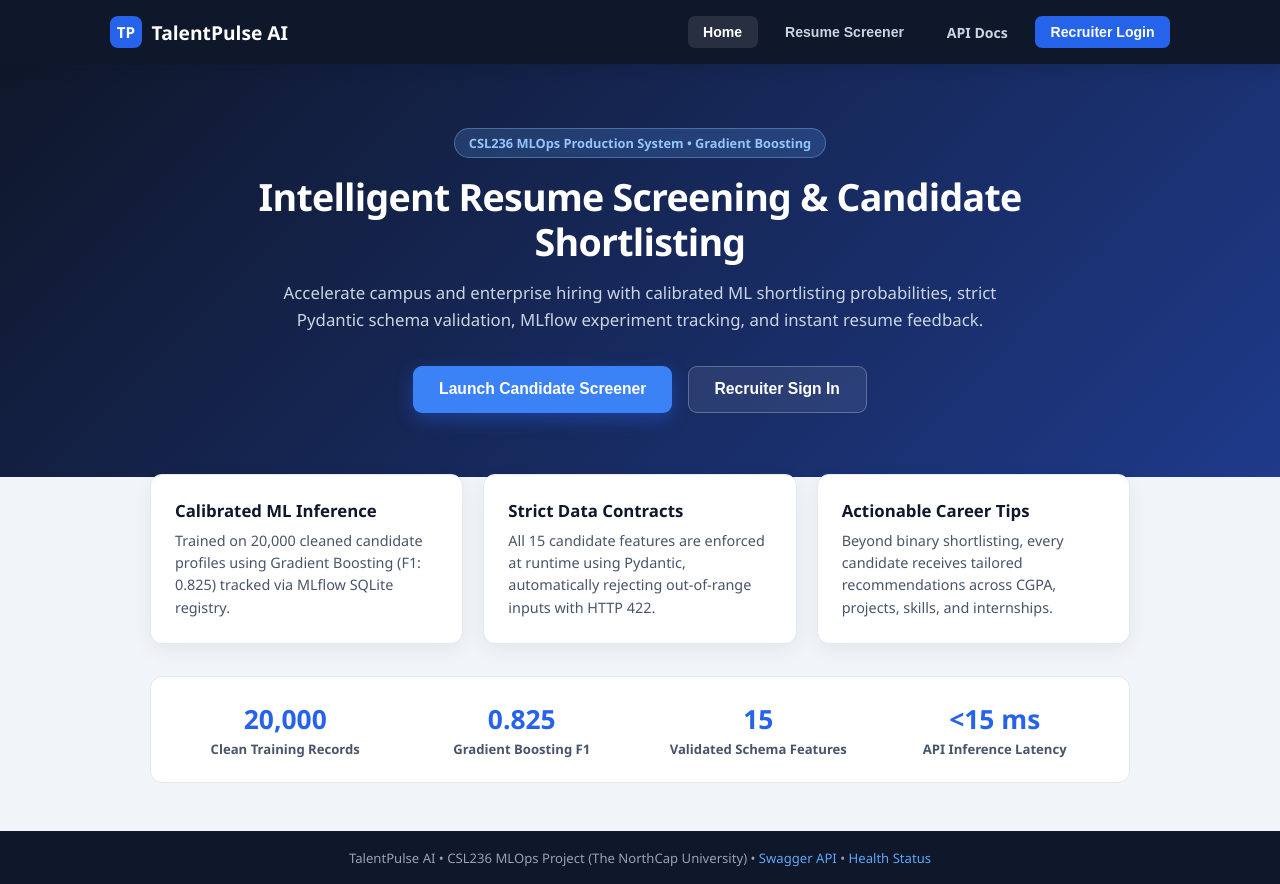
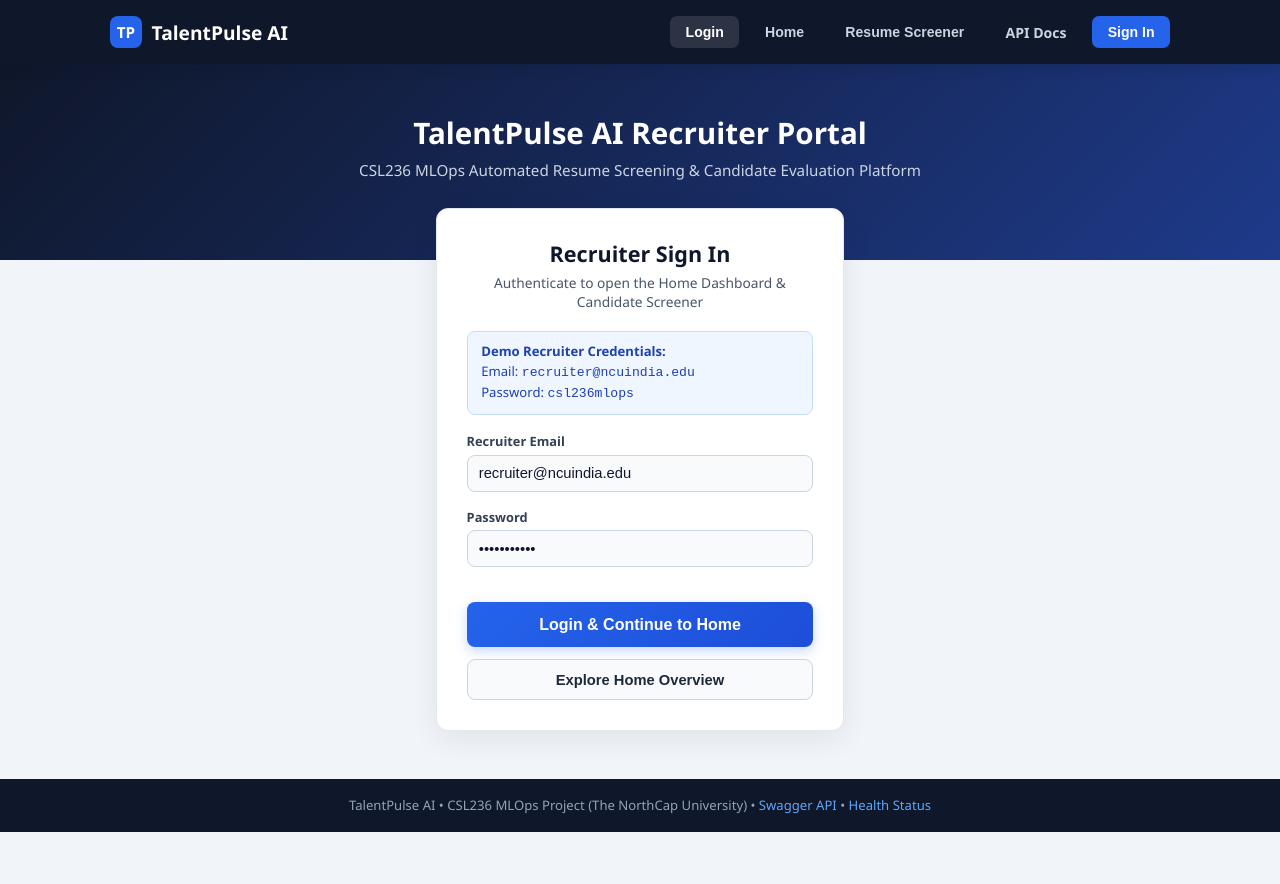
Before and after one commit to Arru726/ai-resume-screening-mlops, a plain HTML site: page static/index.html in a window 1280 px wide. After the commit the page ends 832 px from the top, so only its background shows below. Drawn offline with Linux system fonts and the light colour scheme.

Commit message:
feat: open directly on recruiter login page with home and screener navigation

```diff
--- a/static/index.html
+++ b/static/index.html
@@ -71,7 +71,7 @@
     .nav-links {
       display: flex;
       align-items: center;
-      gap: 0.75rem;
+      gap: 0.65rem;
       flex-wrap: wrap;
     }
     .nav-btn {
@@ -86,7 +86,7 @@
       transition: all 0.15s;
     }
     .nav-btn:hover, .nav-btn.active {
-      background: rgba(255, 255, 255, 0.1);
+      background: rgba(255, 255, 255, 0.12);
       color: #fff;
     }
     .nav-btn.cta {
@@ -112,11 +112,69 @@
     .view.active { display: block; animation: fadeIn 0.25s ease-out; }
     @keyframes fadeIn { from { opacity: 0; transform: translateY(6px); } to { opacity: 1; transform: translateY(0); } }
 
+    /* Login Page (Default Entry View) */
+    .login-hero {
+      background: linear-gradient(135deg, #0f172a 0%, #1e3a8a 100%);
+      padding: 3rem 1rem 5rem;
+      text-align: center;
+      color: #fff;
+    }
+    .login-hero h1 { margin: 0 0 0.4rem; font-size: 1.85rem; }
+    .login-hero p { margin: 0; color: #cbd5e1; font-size: 0.95rem; }
+    .login-wrap {
+      max-width: 440px;
+      margin: -3.2rem auto 3rem;
+      padding: 0 1rem;
+    }
+    .card {
+      background: var(--card);
+      border-radius: 12px;
+      padding: 1.85rem;
+      box-shadow: 0 8px 28px rgba(15, 23, 42, 0.08);
+      border: 1px solid var(--border);
+    }
+    .login-header { text-align: center; margin-bottom: 1.25rem; }
+    .login-header h2 { margin: 0 0 0.3rem; font-size: 1.35rem; }
+    .login-header p { margin: 0; font-size: 0.86rem; color: var(--slate-600); }
+    .demo-hint {
+      background: #eff6ff;
+      border: 1px solid #bfdbfe;
+      color: #1e40af;
+      padding: 0.65rem 0.85rem;
+      border-radius: 8px;
+      font-size: 0.82rem;
+      margin-bottom: 1.1rem;
+      line-height: 1.5;
+    }
+    .login-err {
+      display: none;
+      background: #fef2f2;
+      border: 1px solid #fecaca;
+      color: #991b1b;
+      padding: 0.6rem 0.8rem;
+      border-radius: 8px;
+      font-size: 0.83rem;
+      margin-bottom: 1rem;
+    }
+    .secondary-btn {
+      margin-top: 0.75rem;
+      width: 100%;
+      padding: 0.72rem;
+      background: #f8fafc;
+      color: var(--slate-800);
+      border: 1px solid #cbd5e1;
+      border-radius: 8px;
+      font-size: 0.92rem;
+      font-weight: 600;
+      cursor: pointer;
+    }
+    .secondary-btn:hover { background: #e2e8f0; }
+
     /* Home Page */
     .hero {
       background: linear-gradient(135deg, #0f172a 0%, #1e3a8a 100%);
       color: #fff;
-      padding: 4rem 1.5rem;
+      padding: 3.75rem 1.5rem;
       text-align: center;
     }
     .hero-inner { max-width: 780px; margin: 0 auto; }
@@ -131,8 +189,8 @@
       font-weight: 600;
       margin-bottom: 1rem;
     }
-    .hero h1 { font-size: 2.35rem; margin: 0 0 1rem; line-height: 1.2; letter-spacing: -0.02em; }
-    .hero p { font-size: 1.05rem; color: #cbd5e1; margin: 0 0 2rem; line-height: 1.6; }
+    .hero h1 { font-size: 2.25rem; margin: 0 0 1rem; line-height: 1.2; }
+    .hero p { font-size: 1.02rem; color: #cbd5e1; margin: 0 0 2rem; line-height: 1.6; }
     .hero-actions { display: flex; justify-content: center; gap: 1rem; flex-wrap: wrap; }
     .btn-lg {
       padding: 0.85rem 1.6rem;
@@ -141,12 +199,11 @@
       font-weight: 600;
       cursor: pointer;
       border: none;
-      transition: transform 0.1s, box-shadow 0.15s;
     }
     .btn-primary-lg { background: #3b82f6; color: #fff; box-shadow: 0 6px 18px rgba(37, 99, 235, 0.4); }
     .btn-primary-lg:hover { background: #2563eb; }
-    .btn-outline-lg { background: rgba(255,255,255,0.08); color: #fff; border: 1px solid rgba(255,255,255,0.25); }
-    .btn-outline-lg:hover { background: rgba(255,255,255,0.16); }
+    .btn-outline-lg { background: rgba(255,255,255,0.1); color: #fff; border: 1px solid rgba(255,255,255,0.28); }
+    .btn-outline-lg:hover { background: rgba(255,255,255,0.18); }
 
     .container { max-width: 1020px; margin: 2rem auto 3rem; padding: 0 1.25rem; }
     .features-grid {
@@ -162,7 +219,7 @@
       padding: 1.5rem;
       box-shadow: 0 6px 20px rgba(15, 23, 42, 0.06);
     }
-    .feature-card h3 { margin: 0 0 0.5rem; font-size: 1.05rem; color: var(--slate-900); }
+    .feature-card h3 { margin: 0 0 0.5rem; font-size: 1.05rem; }
     .feature-card p { margin: 0; font-size: 0.9rem; color: var(--slate-600); line-height: 1.55; }
     .stat-strip {
       display: grid;
@@ -177,42 +234,6 @@
     }
     .stat-num { font-size: 1.65rem; font-weight: 800; color: var(--primary); }
     .stat-lbl { font-size: 0.82rem; color: var(--slate-600); font-weight: 600; margin-top: 0.2rem; }
-
-    /* Login Page */
-    .login-wrap {
-      max-width: 420px;
-      margin: 3.5rem auto;
-      padding: 0 1rem;
-    }
-    .card {
-      background: var(--card);
-      border-radius: 12px;
-      padding: 1.85rem;
-      box-shadow: 0 6px 24px rgba(15, 23, 42, 0.06);
-      border: 1px solid var(--border);
-    }
-    .login-header { text-align: center; margin-bottom: 1.5rem; }
-    .login-header h2 { margin: 0 0 0.35rem; font-size: 1.4rem; }
-    .login-header p { margin: 0; font-size: 0.88rem; color: var(--slate-600); }
-    .demo-hint {
-      background: #eff6ff;
-      border: 1px solid #bfdbfe;
-      color: #1e40af;
-      padding: 0.65rem 0.85rem;
-      border-radius: 8px;
-      font-size: 0.82rem;
-      margin-bottom: 1.1rem;
-    }
-    .login-err {
-      display: none;
-      background: #fef2f2;
-      border: 1px solid #fecaca;
-      color: #991b1b;
-      padding: 0.6rem 0.8rem;
-      border-radius: 8px;
-      font-size: 0.83rem;
-      margin-bottom: 1rem;
-    }
 
     /* Form Controls */
     .form-group { margin-bottom: 1rem; }
@@ -231,7 +252,6 @@
       font-size: 0.92rem;
       color: var(--slate-900);
       background: #f8fafc;
-      transition: border-color 0.15s, background 0.15s;
     }
     input:focus, select:focus {
       outline: none;
@@ -280,7 +300,7 @@
       gap: 0.9rem;
     }
     .submit-btn {
-      margin-top: 1.4rem;
+      margin-top: 1.2rem;
       width: 100%;
       padding: 0.85rem;
       background: linear-gradient(135deg, var(--primary) 0%, var(--primary-dark) 100%);
@@ -345,17 +365,52 @@
         <span>TalentPulse AI</span>
       </div>
       <div class="nav-links">
-        <button class="nav-btn active" id="nav-home" onclick="switchView('home')">Home</button>
-        <button class="nav-btn" id="nav-screener" onclick="openScreener()">Resume Screener</button>
+        <button class="nav-btn active" id="nav-login" onclick="switchView('login')">Login</button>
+        <button class="nav-btn" id="nav-home" onclick="switchView('home')">Home</button>
+        <button class="nav-btn" id="nav-screener" onclick="switchView('screener')">Resume Screener</button>
         <a class="nav-btn" href="/docs" target="_blank" style="text-decoration:none;">API Docs</a>
         <div class="user-pill" id="userBadge">Recruiter Active</div>
-        <button class="nav-btn cta" id="authBtn" onclick="handleAuthClick()">Recruiter Login</button>
+        <button class="nav-btn cta" id="authBtn" onclick="handleAuthClick()">Sign In</button>
       </div>
     </div>
   </nav>
 
-  <!-- VIEW 1: HOME PAGE -->
-  <section id="view-home" class="view active">
+  <!-- VIEW 1: LOGIN PAGE (Default Opening Screen) -->
+  <section id="view-login" class="view active">
+    <div class="login-hero">
+      <h1>TalentPulse AI Recruiter Portal</h1>
+      <p>CSL236 MLOps Automated Resume Screening &amp; Candidate Evaluation Platform</p>
+    </div>
+    <div class="login-wrap">
+      <div class="card">
+        <div class="login-header">
+          <h2>Recruiter Sign In</h2>
+          <p>Authenticate to open the Home Dashboard &amp; Candidate Screener</p>
+        </div>
+        <div class="demo-hint">
+          <strong>Demo Recruiter Credentials:</strong><br/>
+          Email: <code>recruiter@ncuindia.edu</code><br/>
+          Password: <code>csl236mlops</code>
+        </div>
+        <div class="login-err" id="loginErr">Please enter a valid email and password (min 4 chars).</div>
+        <form id="loginForm">
+          <div class="form-group">
+            <label>Recruiter Email</label>
+            <input type="email" id="loginEmail" value="recruiter@ncuindia.edu" required />
+          </div>
+          <div class="form-group">
+            <label>Password</label>
+            <input type="password" id="loginPass" value="csl236mlops" required />
+          </div>
+          <button type="submit" class="submit-btn">Login &amp; Continue to Home</button>
+          <button type="button" class="secondary-btn" onclick="switchView('home')">Explore Home Overview</button>
+        </form>
+      </div>
+    </div>
+  </section>
+
+  <!-- VIEW 2: HOME PAGE -->
+  <section id="view-home" class="view">
     <div class="hero">
       <div class="hero-inner">
         <span class="hero-tag">CSL236 MLOps Production System &bull; Gradient Boosting</span>
@@ -365,8 +420,8 @@
           strict Pydantic schema validation, MLflow experiment tracking, and instant resume feedback.
         </p>
         <div class="hero-actions">
-          <button class="btn-lg btn-primary-lg" onclick="openScreener()">Launch Candidate Screener</button>
-          <button class="btn-lg btn-outline-lg" onclick="switchView('login')">Recruiter Sign In</button>
+          <button class="btn-lg btn-primary-lg" onclick="switchView('screener')">Launch Candidate Screener</button>
+          <button class="btn-lg btn-outline-lg" onclick="switchView('login')">Back to Login</button>
         </div>
       </div>
     </div>
@@ -396,34 +451,6 @@
     </div>
   </section>
 
-  <!-- VIEW 2: LOGIN PAGE -->
-  <section id="view-login" class="view">
-    <div class="login-wrap">
-      <div class="card">
-        <div class="login-header">
-          <h2>Recruiter Portal Login</h2>
-          <p>Sign in to access the candidate screening workspace</p>
-        </div>
-        <div class="demo-hint">
-          <strong>Demo Credentials:</strong><br/>
-          Email: <code>recruiter@ncuindia.edu</code> &bull; Password: <code>csl236mlops</code>
-        </div>
-        <div class="login-err" id="loginErr">Invalid email or password. Use the demo credentials above.</div>
-        <form id="loginForm">
-          <div class="form-group">
-            <label>Work Email</label>
-            <input type="email" id="loginEmail" value="recruiter@ncuindia.edu" required />
-          </div>
-          <div class="form-group">
-            <label>Password</label>
-            <input type="password" id="loginPass" value="csl236mlops" required />
-          </div>
-          <button type="submit" class="submit-btn">Sign In to Screener</button>
-        </form>
-      </div>
-    </div>
-  </section>
-
   <!-- VIEW 3: CANDIDATE SCREENER WORKSPACE -->
   <section id="view-screener" class="view">
     <div class="container">
@@ -445,7 +472,7 @@
         <form id="screenForm">
           <div class="section-title">1. Academic &amp; Demographic Profile</div>
           <div class="grid">
-            <div><label>Age (18–65)</label><input type="number" id="age" value="23" required /></div>
+            <div><label>Age (18–65)</label><input type="number" id="age" value="22" required /></div>
             <div><label>Education Level</label>
               <select id="education_level"><option>Bachelors</option><option>Masters</option><option>PhD</option></select>
             </div>
@@ -460,17 +487,17 @@
             <div><label>Experience (Years)</label><input type="number" step="0.1" id="experience_years" value="1.0" required /></div>
             <div><label>Internships</label><input type="number" id="internships" value="2" required /></div>
             <div><label>Projects</label><input type="number" id="projects" value="4" required /></div>
-            <div><label>Hackathons</label><input type="number" id="hackathons" value="2" required /></div>
+            <div><label>Hackathons</label><input type="number" id="hackathons" value="5" required /></div>
             <div><label>Research Papers</label><input type="number" id="research_papers" value="1" required /></div>
           </div>
 
           <div class="section-title">3. Skills &amp; Target Role</div>
           <div class="grid">
             <div><label>Programming Languages</label><input type="number" id="programming_languages" value="4" required /></div>
-            <div><label>Certifications</label><input type="number" id="certifications" value="3" required /></div>
+            <div><label>Certifications</label><input type="number" id="certifications" value="6" required /></div>
             <div><label>Technical Skills (0–40)</label><input type="number" step="0.5" id="skills_score" value="25.0" required /></div>
             <div><label>Soft Skills (0–10)</label><input type="number" step="0.1" id="soft_skills_score" value="8.2" required /></div>
-            <div><label>Resume Word Count</label><input type="number" id="resume_length_words" value="450" required /></div>
+            <div><label>Resume Word Count</label><input type="number" id="resume_length_words" value="520" required /></div>
             <div><label>Target Company Type</label>
               <select id="company_type"><option>MNC</option><option>Mid-size</option><option>Startup</option></select>
             </div>
@@ -513,7 +540,7 @@
         btn.classList.remove("cta");
       } else {
         badge.style.display = "none";
-        btn.textContent = "Recruiter Login";
+        btn.textContent = "Sign In";
         btn.classList.add("cta");
       }
     }
@@ -527,19 +554,11 @@
       window.scrollTo({ top: 0, behavior: "smooth" });
     }
 
-    function openScreener() {
-      if (!isLoggedIn()) {
-        switchView("login");
-      } else {
-        switchView("screener");
-      }
-    }
-
     function handleAuthClick() {
       if (isLoggedIn()) {
         sessionStorage.removeItem("tp_user");
         updateAuthUI();
-        switchView("home");
+        switchView("login");
       } else {
         switchView("login");
       }
@@ -554,7 +573,7 @@
         errBox.style.display = "none";
         sessionStorage.setItem("tp_user", email);
         updateAuthUI();
-        switchView("screener");
+        switchView("home");
       } else {
         errBox.style.display = "block";
       }
```
